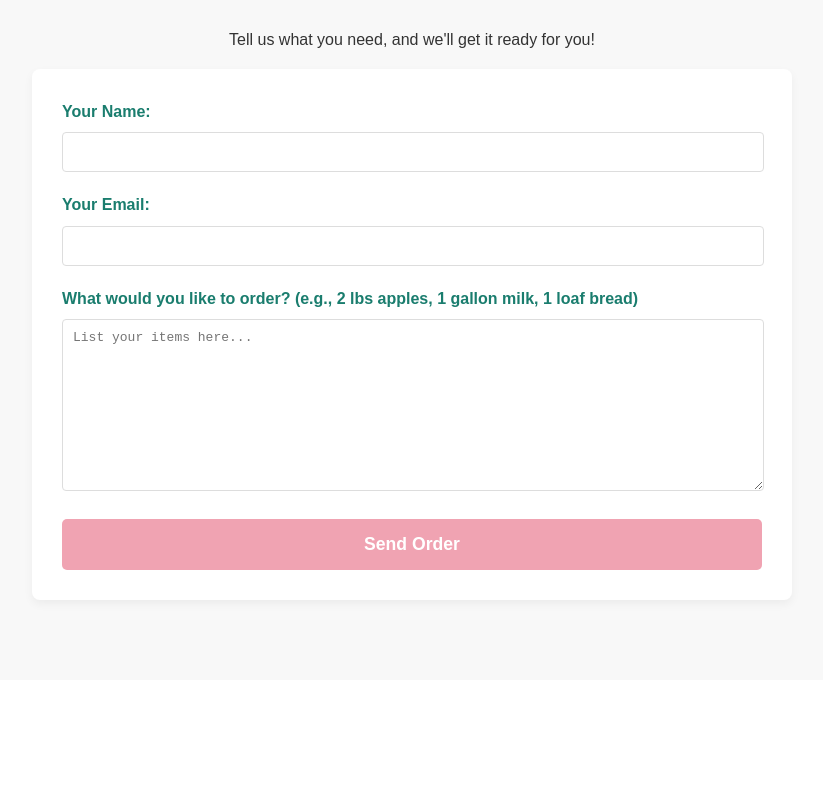
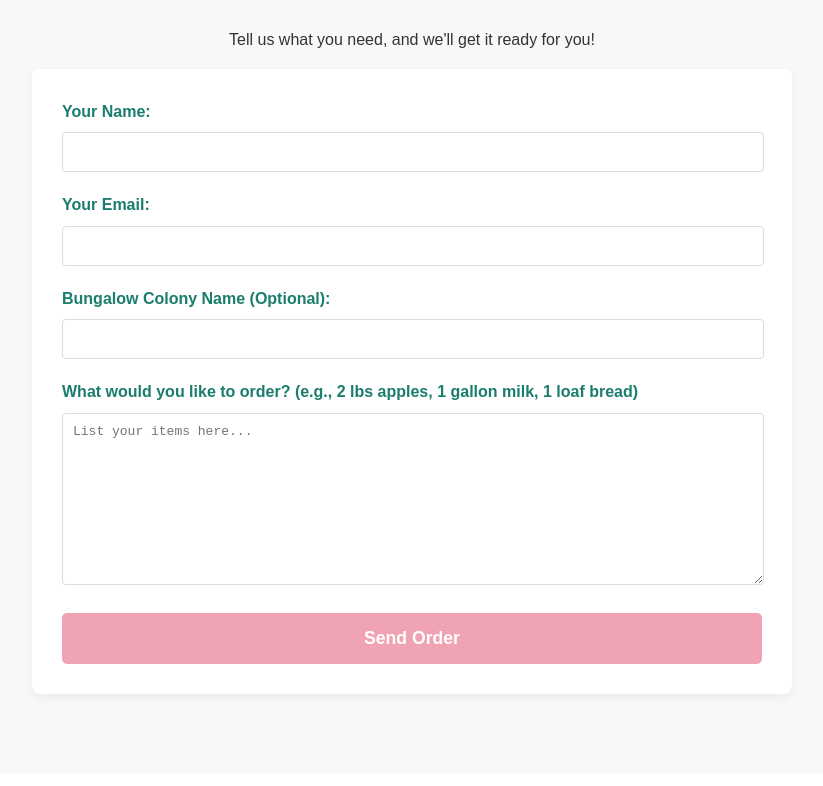
Before and after one commit to TheShadow45/greenfresh, a plain HTML site: page index.html in a window 1280 px wide. Shown: the part 852-1638 px from the top of the page, without its empty margins (228-1051 px from the left). Drawn offline with Linux system fonts and the light colour scheme.

Commit message:
Update index.html

```diff
--- a/index.html
+++ b/index.html
@@ -34,7 +34,7 @@
         <div class="container">
             <h2>Place Your Order</h2>
             <p>Tell us what you need, and we'll get it ready for you!</p>
-            <form id="orderForm" action="mailto:GREENFRESHORDER@GMAIL.COM?subject=Greenfresh Order&body=My name is: %0D%0AEmail: %0D%0AOrder Details:%0D%0A" method="POST" enctype="text/plain">
+            <form id="orderForm" action="mailto:GREENFRESHORDER@GMAIL.COM?subject=Greenfresh Order&body=My name is: %0D%0AEmail: %0D%0ABungalow Colony: %0D%0AOrder Details:%0D%0A" method="POST" enctype="text/plain">
                 <div class="form-group">
                     <label for="customerName">Your Name:</label>
                     <input type="text" id="customerName" name="customerName" required>
@@ -44,12 +44,16 @@
                     <input type="email" id="customerEmail" name="customerEmail" required>
                 </div>
                 <div class="form-group">
+                    <label for="customerBungalow">Bungalow Colony Name (Optional):</label>
+                    <input type="text" id="customerBungalow" name="customerBungalow">
+                </div>
+                <div class="form-group">
                     <label for="orderList">What would you like to order? (e.g., 2 lbs apples, 1 gallon milk, 1 loaf bread)</label>
                     <textarea id="orderList" name="orderList" rows="10" placeholder="List your items here..." required></textarea>
                 </div>
                 <button type="submit" class="btn">Send Order</button>
             </form>
-            </div>
+        </div>
     </section>
 
     <section id="contact" class="contact-section">
@@ -70,6 +74,5 @@
             <p>© 2025 Greenfresh. All rights reserved.</p>
         </div>
     </footer>
-
-    </body>
+</body>
 </html>
```
